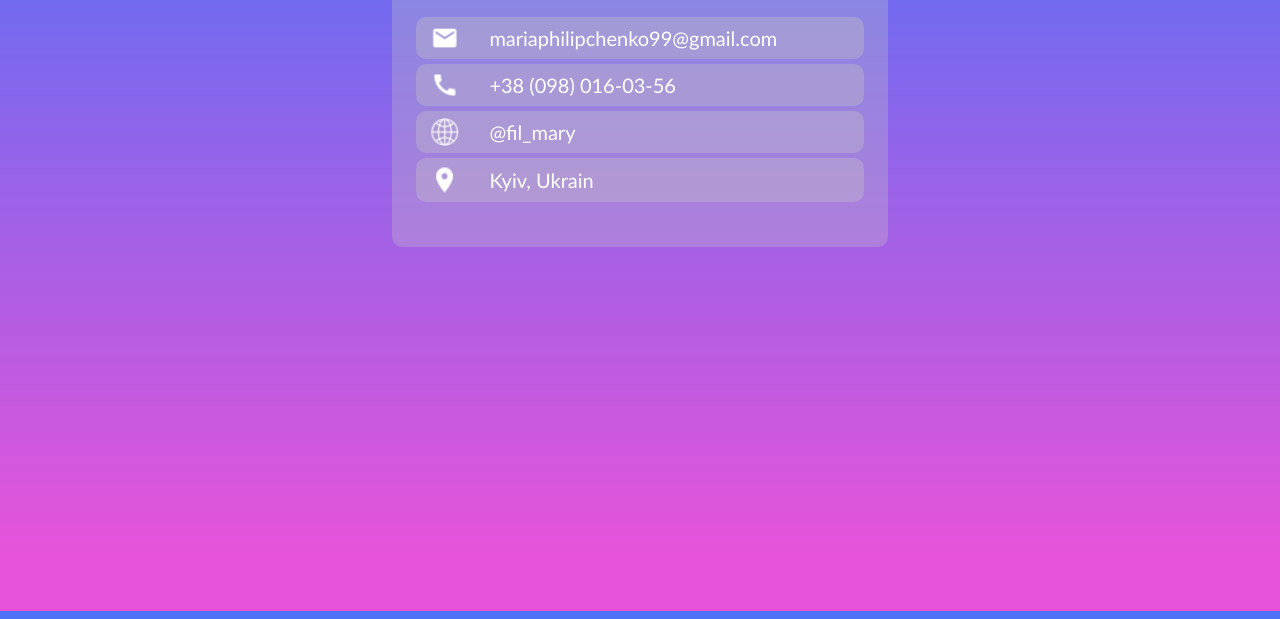
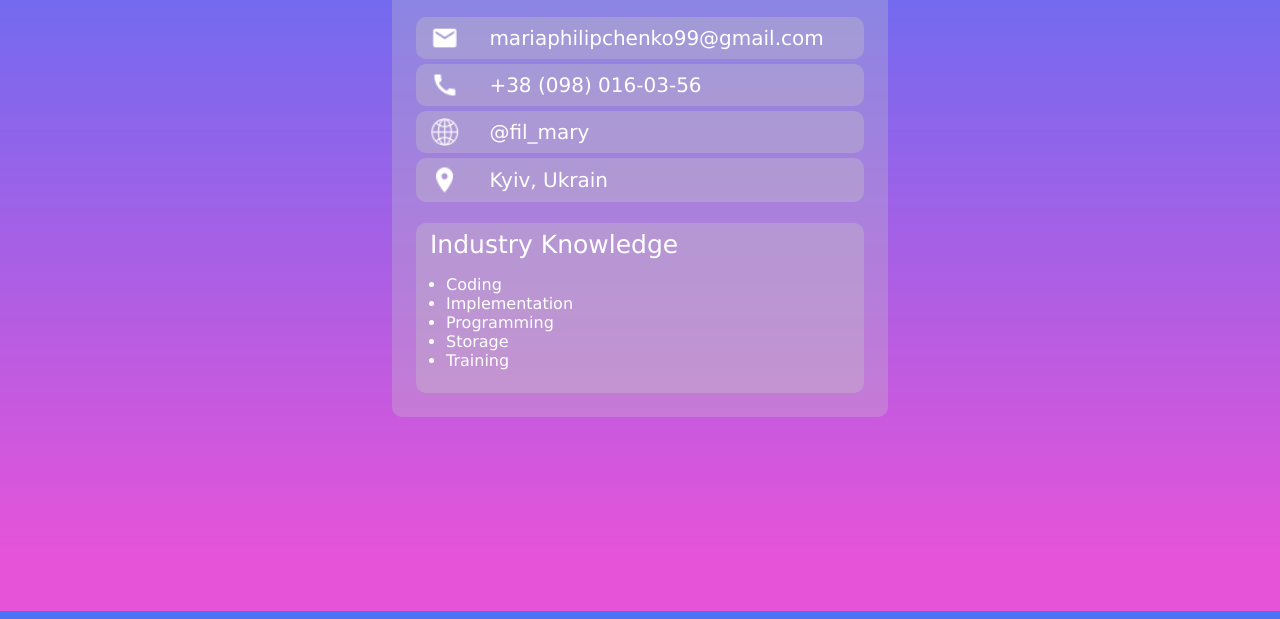
Before and after one commit to Philipchenko/rsschool-cv, a plain HTML site: page index.html in a window 1280 px wide. Shown: the part 189-808 px from the top of the page. Drawn offline with Linux system fonts and the light colour scheme.

Commit message:
feat: add knowledge block

```diff
--- a/index.html
+++ b/index.html
@@ -37,7 +37,16 @@
                         <a>Kyiv, Ukrain</a>
                     </li>
                 </ul>
-                <div></div>
+                <div class="industry_knowledge">
+                    <p>Industry Knowledge</p>
+                    <ul>
+                        <li>Coding</li>
+                        <li>Implementation</li>
+                        <li>Programming</li>
+                        <li>Storage</li>
+                        <li>Training</li>
+                    </ul>
+                </div>
                 <div></div>
                 <div></div>
                 <div></div>
--- a/style.css
+++ b/style.css
@@ -1,8 +1,9 @@
 html, body {
     height: 100vh;
+    overflow: hidden;
 }
 
-p span {
+p, span {
     margin: 0;
     padding: 0;
 }
@@ -10,7 +11,7 @@ p span {
 .main-wrapper {
     height: 100%;
     background: linear-gradient(180deg, rgba(3, 56, 244, 0.71) 0%, rgba(224, 37, 206, 0.79) 93.75%);
-    font-family:'Gill Sans', 'Gill Sans MT', Calibri, 'Trebuchet MS', sans-serif;
+    font-family:'Lucida Sans', 'Lucida Sans Regular', 'Lucida Grande', 'Lucida Sans Unicode', Geneva, Verdana, sans-serif;
 }
 
 .container {
@@ -94,3 +95,20 @@ p span {
     margin-left: 30px;
     text-decoration: none;
 }
+
+.industry_knowledge {
+    background: rgba(196, 196, 196, 0.35);
+    border-radius: 10px;
+    color: #FFFFFF;
+    display: flex;
+    flex-direction: column;
+    padding: 7px 14px;
+}
+
+.industry_knowledge p{
+    font-size: 25px;
+}
+
+.industry_knowledge ul{
+    padding-left: 1rem;
+}
```
